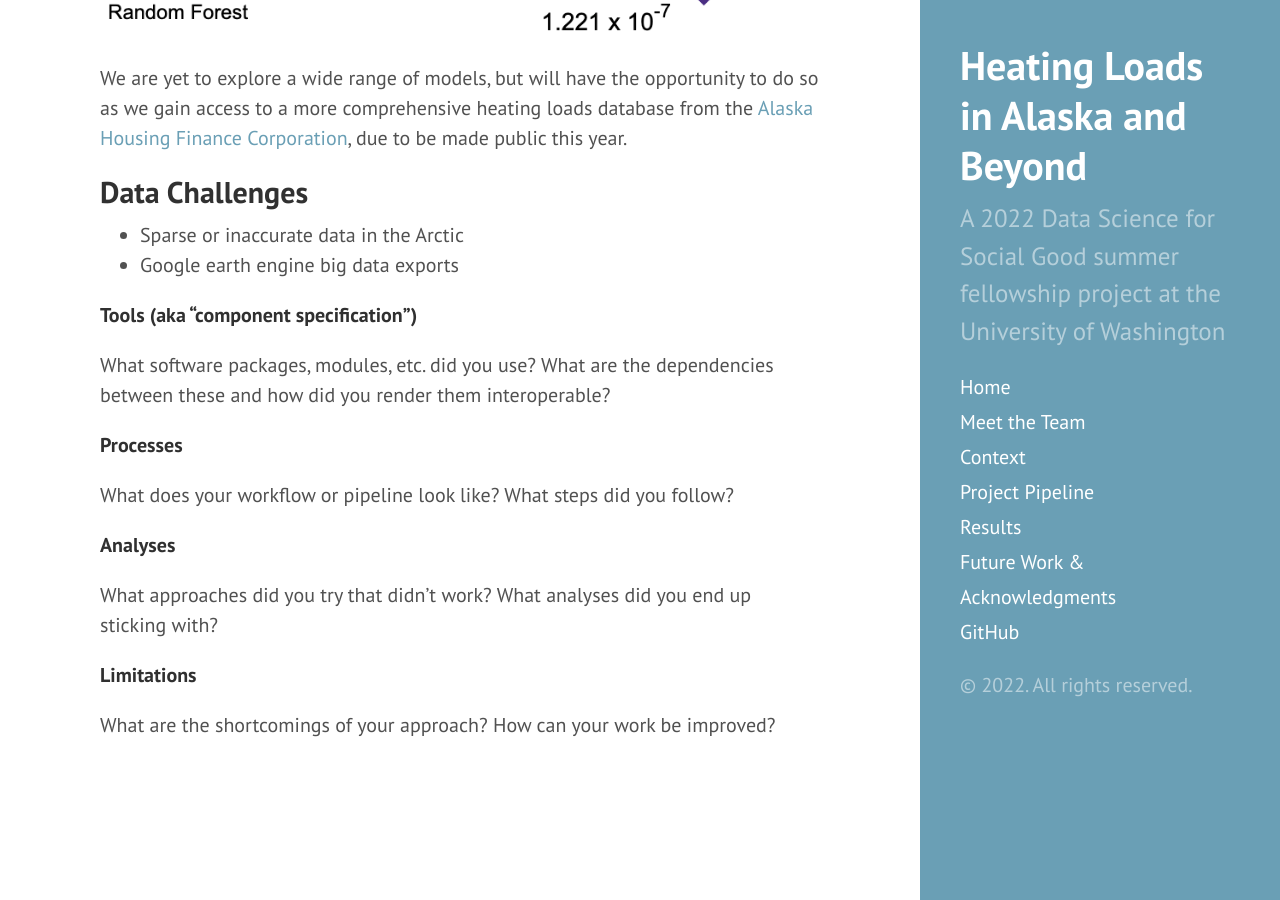
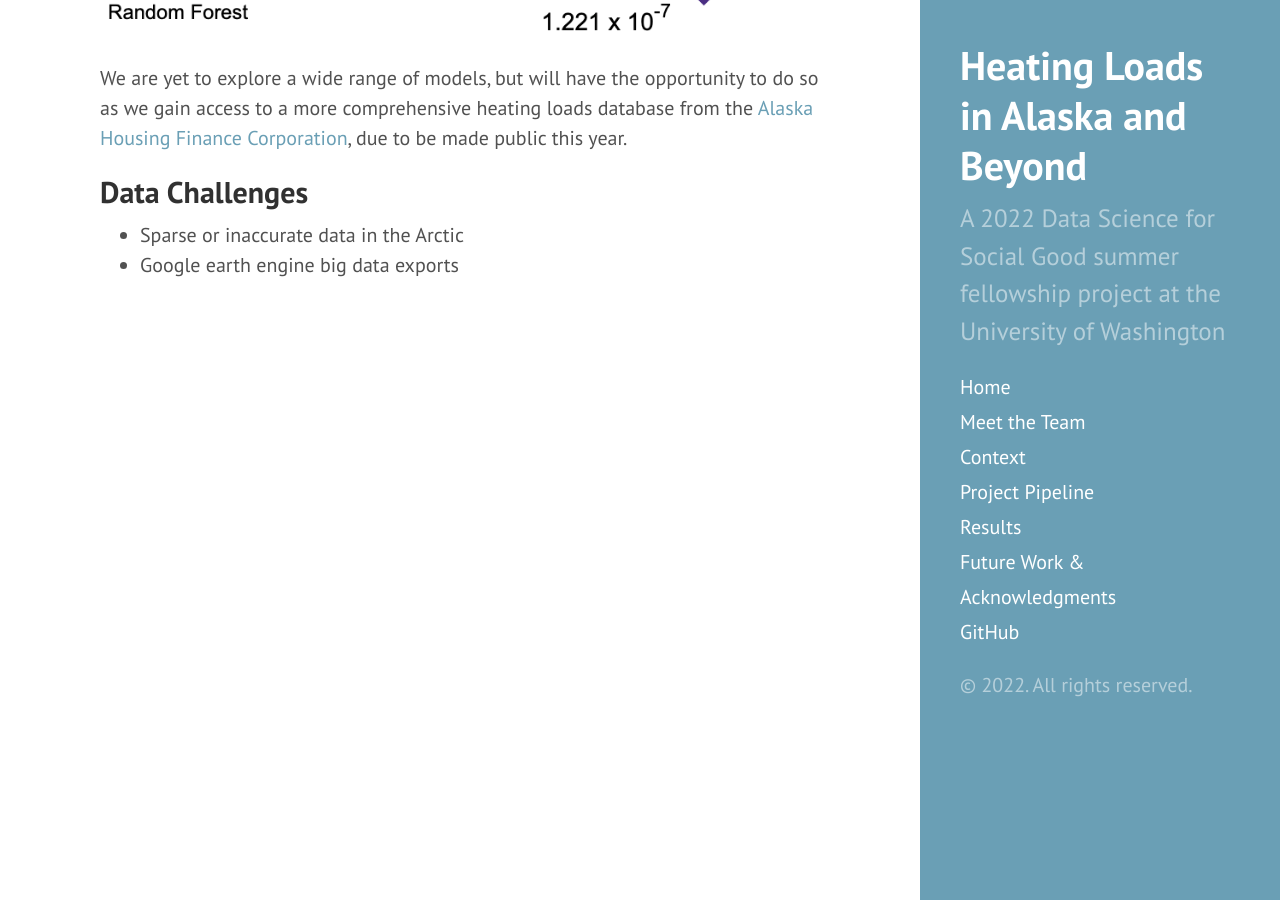
Before and after one commit to uwescience/DSSG2022_heating_loads, a Jekyll site: the page built from methods.md, in a window 1280 px wide and 900 px high, scrolled down 2361 px. Built offline with Jekyll 4.4.1, drawn with Linux system fonts in a browser that asks for light colours.

Commit message:
Update methods.md

```diff
--- a/methods.md
+++ b/methods.md
@@ -43,24 +43,3 @@ We are yet to explore a wide range of models, but will have the opportunity to d
 ## Data Challenges
 + Sparse or inaccurate data in the Arctic
 + Google earth engine big data exports
-
-
-**Tools (aka “component specification”)**
-
-What software packages, modules, etc. did you use?
-What are the dependencies between these and how did you render them interoperable?
-
-**Processes**
-
-What does your workflow or pipeline look like?
-What steps did you follow?
-
-**Analyses**
-
-What approaches did you try that didn’t work?
-What analyses did you end up sticking with?
-
-**Limitations**
-
-What are the shortcomings of your approach?
-How can your work be improved?
```
